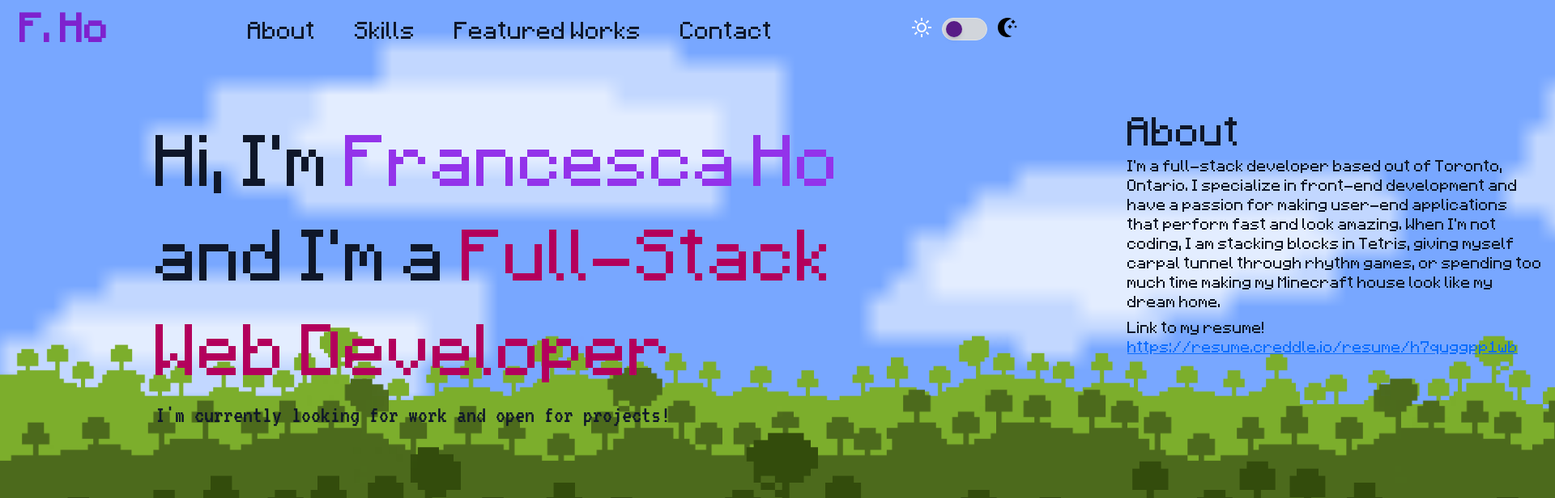
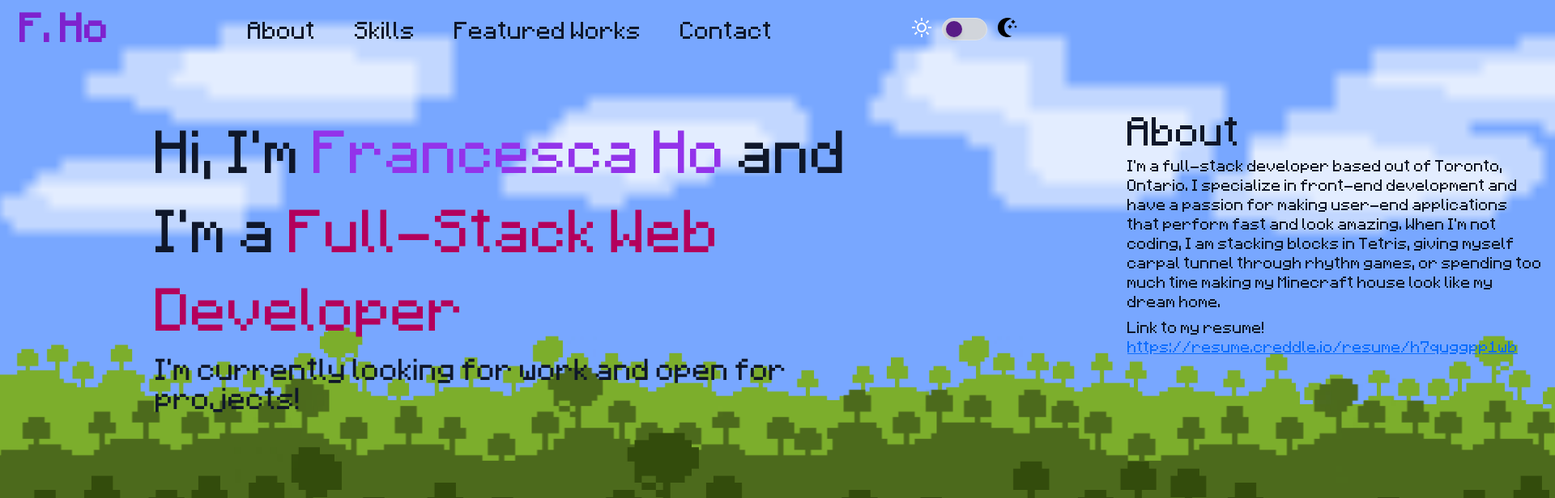
Before and after one commit to the-code-raccoon/website-wordpress, a React (Create React App) app: page / in a window 1280 px wide. Shown: the top 616 px of the page at 81% size, 1920 px wide, since content can reach past the window. Built offline with nearby package versions, Linux system fonts and the light colour scheme.

Commit message:
No more overflow of background

```diff
--- a/src/App/App.jsx
+++ b/src/App/App.jsx
@@ -15,8 +15,7 @@ export default function App() {
   return (
     <ParallaxProvider scrollAxis="horizontal">
       <div
-        className="min-w-[1300vw] bg-[#78A7FF] transition ease-in-out dark:bg-[#38285c]"
-        // className="min-w-[500vw] bg-[#78A7FF] transition ease-in-out dark:bg-[#38285c]"
+        className="w-[1200vw] sm:w-[885vw] md:w-[810vw] lg:w-[620vw] xl:w-[520vw] bg-[#78A7FF] transition ease-in-out dark:bg-[#38285c]"
         onWheel={(e) => {
           document.scrollingElement.scrollLeft += e.deltaY * 2.5;
         }}
--- a/src/App/Background.jsx
+++ b/src/App/Background.jsx
@@ -24,7 +24,7 @@ export default function Background() {
 
   const root =
     // "absolute w-[500vw] h-[100vh] z-0 overflow-x-hidden overflow-y-hidden";
-    "absolute w-[900vw] h-[100vh] z-0 overflow-x-hidden overflow-y-hidden";
+    "absolute w-[1200vw] sm:w-[885vw] md:w-[810vw] lg:w-[620vw] xl:w-[520vw] h-[100vh] z-0 overflow-x-hidden overflow-y-hidden";
   const layer = "absolute bottom-0 h-[100vh] bg-repeat-x";
 
   return (
--- a/src/App/Header.tsx
+++ b/src/App/Header.tsx
@@ -13,7 +13,7 @@ export default function Header() {
   ];
 
   return (
-    <nav className="w-100 fixed z-10 z-20 flex flex-row items-center justify-between px-4 py-2">
+    <nav className="w-screen fixed z-10 z-20 flex flex-row items-center justify-between px-4 py-2">
       <div
         className="flex flex-row hover:cursor-pointer"
         onClick={() => {
--- a/src/App/Landing.tsx
+++ b/src/App/Landing.tsx
@@ -2,14 +2,14 @@ export default function Landing() {
   return (
     <div className="z-10 flex h-[100vh] w-[100vw] justify-center text-slate-900 dark:text-white">
       <div className="mt-[17vh] w-[70vw] text-left">
-        <h1 className="text-1xl text-slate-900 dark:text-white lg:text-7xl lg:leading-relaxed">
+        <h1 className="text-1xl text-slate-900 dark:text-white sm:text-4xl md:text-5xl lg:text-6xl lg:leading-relaxed">
           Hi, I'm <span className="text-purple-600">Francesca Ho</span> and I'm
           a<span className="text-maroon"> Full-Stack Web Developer</span>
           <span className="inline-block animate-cursor-blink bg-maroon text-transparent">
             {"|"}
           </span>
         </h1>
-        <h1 className="font-minecraft text-base text-slate-900 dark:text-white lg:text-3xl">
+        <h1 className="text-base text-slate-900 dark:text-white lg:text-3xl">
           I'm currently looking for work and open for projects!
         </h1>
       </div>
```
